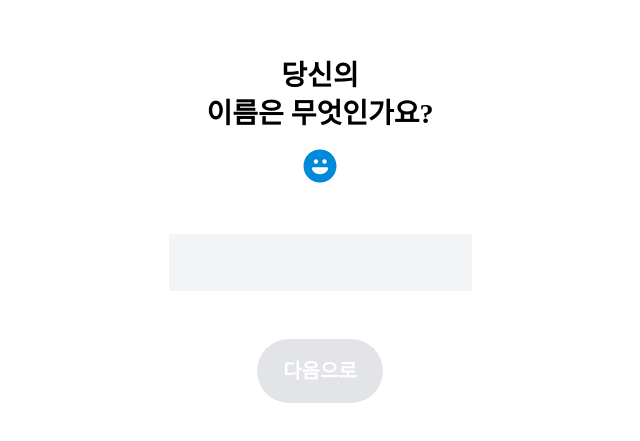
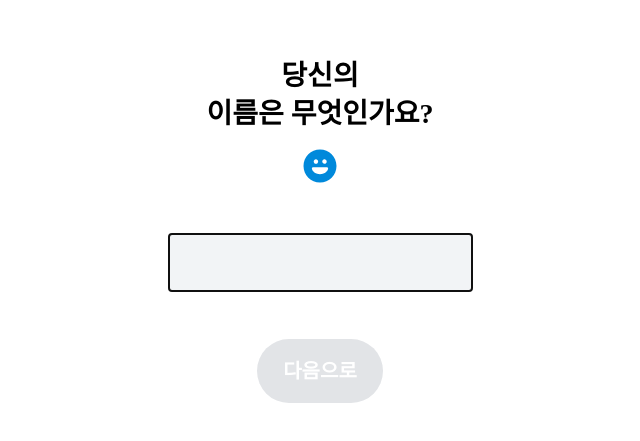
Before and after one commit to SopkathonTeam3/Client, a React (Vite) app: page /user in a window 1280 px wide. Shown: the part 107-548 px from the top of the page, without its empty margins (320-960 px from the left). Built offline with nearby package versions, Linux system fonts and the light colour scheme; what recoil-persist would draw is missing.

Commit message:
fix : 이름 입력 안하면 못넘어가게 처리, autofocus

```diff
--- a/src/pages/userPage.jsx
+++ b/src/pages/userPage.jsx
@@ -17,8 +17,12 @@ const UserPage = () => {
   };
 
   const handleUserSubmit = () => {
-    userName && localStorage.setItem('userName', userName);
-    navigate('/custom');
+    if (userName) {
+      localStorage.setItem('userName', userName);
+      navigate('/custom');
+    } else {
+      alert('이름을 입력해주세요!');
+    }
   };
 
   const handleEnter = e => {
@@ -37,7 +41,12 @@ const UserPage = () => {
         </p>
       </St.userInfoText>
       <St.userInfoIcon src={user_smile} />
-      <St.userNameInput ref={inputRef} onChange={handleInputChange} onKeyDown={handleEnter} />
+      <St.userNameInput
+        ref={inputRef}
+        onChange={handleInputChange}
+        onKeyDown={handleEnter}
+        autoFocus
+      />
       <St.userSubmitBtn isClickable={isClickable} onClick={handleUserSubmit}>
         다음으로
       </St.userSubmitBtn>
```
